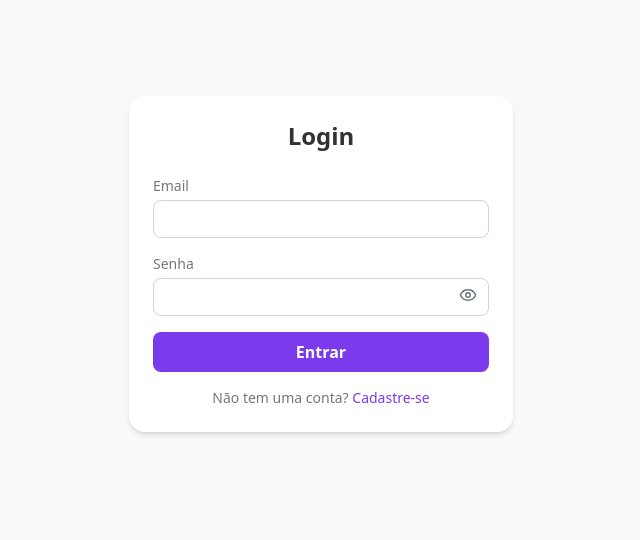
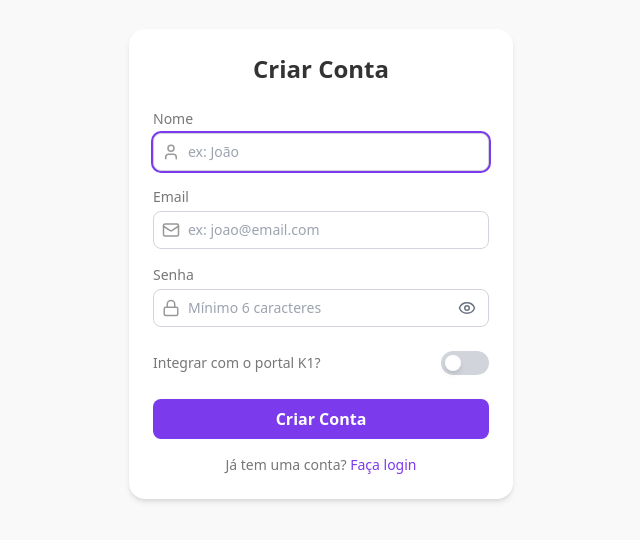
Before and after one commit to lealflavio/Projeto-Geral, a React (Vite) app in the folder dashboard/frontend/: page / in a window 1280 px wide. Shown: the part 136-676 px from the top of the page, without its empty margins (319-959 px from the left). Built offline with nearby package versions, Linux system fonts and the light colour scheme.

Commit message:
Update LoginPage.jsx

```diff
--- a/dashboard/frontend/src/pages/LoginPage.jsx
+++ b/dashboard/frontend/src/pages/LoginPage.jsx
@@ -1,83 +1,235 @@
-import React, { useState } from "react";
+import React, { useState, useRef } from "react";
+import { useNavigate } from "react-router-dom";
 import axios from "axios";
-import { useNavigate } from "react-router-dom";
-import { Eye, EyeOff } from "lucide-react";
+import { Lock, Mail, Phone, User, Eye, EyeOff } from "lucide-react";
 
-const LoginPage = () => {
+const CadastroPage = () => {
+  const navigate = useNavigate();
+  const nomeRef = useRef(null);
+
+  const [nome, setNome] = useState("");
   const [email, setEmail] = useState("");
   const [senha, setSenha] = useState("");
   const [mostrarSenha, setMostrarSenha] = useState(false);
+  const [whatsapp, setWhatsapp] = useState("");
+  const [integrar, setIntegrar] = useState(false);
+  const [usuarioPortal, setUsuarioPortal] = useState("");
+  const [senhaPortal, setSenhaPortal] = useState("");
+  const [mostrarSenhaPortal, setMostrarSenhaPortal] = useState(false);
   const [erro, setErro] = useState("");
+  const [sucesso, setSucesso] = useState("");
   const [carregando, setCarregando] = useState(false);
-  const navigate = useNavigate();
 
-  const handleLogin = async (e) => {
+  React.useEffect(() => {
+    nomeRef.current && nomeRef.current.focus();
+  }, []);
+
+  const validarCampos = () => {
+    if (nome.trim().length < 3) return "Nome deve ter pelo menos 3 caracteres.";
+    if (!/\S+@\S+\.\S+/.test(email)) return "Email inválido.";
+    if (senha.length < 6) return "Senha deve ter pelo menos 6 caracteres.";
+    if (integrar) {
+      if (!usuarioPortal.trim()) return "Usuário do portal é obrigatório.";
+      if (!senhaPortal.trim()) return "Senha do portal é obrigatória.";
+      if (whatsapp && !/^\d{8,13}$/.test(whatsapp)) return "WhatsApp inválido.";
+    }
+    return null;
+  };
+
+  const handleCadastro = async (e) => {
     e.preventDefault();
     setErro("");
+    setSucesso("");
+
+    const erroValidacao = validarCampos();
+    if (erroValidacao) {
+      setErro(erroValidacao);
+      return;
+    }
+
     setCarregando(true);
+
     try {
-      const response = await axios.post("http://localhost:8000/auth/login", {
-        email: email,
-        senha: senha,
+      const response = await axios.post("http://localhost:8000/auth/register", {
+        nome_completo: nome,
+        email,
+        senha,
+        whatsapp: integrar ? whatsapp : "",
+        usuario_portal: integrar ? usuarioPortal : "",
+        senha_portal: integrar ? senhaPortal : "",
       });
 
-      const token = response.data.access_token;
-      localStorage.setItem("authToken", token);
-      navigate("/dashboard");
+      if (response.status === 200 || response.status === 201) {
+        setSucesso("Conta criada com sucesso! Redirecionando...");
+        setTimeout(() => navigate("/"), 1800);
+      }
     } catch (err) {
-      console.error(err);
-      setErro("Email ou senha incorretos.");
+      let mensagem = "Erro ao criar conta. Verifique os dados e tente novamente.";
+      if (err.response && err.response.data && err.response.data.detail) {
+        mensagem = err.response.data.detail;
       }
+      setErro(mensagem);
+    } finally {
       setCarregando(false);
+    }
   };
+
+  // Campo com ícone, highlight e toggle para senha
+  const InputWithIcon = ({
+    label,
+    icon,
+    type,
+    placeholder,
+    value,
+    onChange,
+    inputRef,
+    isPassword,
+    mostrarSenha,
+    setMostrarSenha,
+    ...rest
+  }) => (
+    <div>
+      <label className="block text-sm text-[#777]">{label}</label>
+      <div className="relative flex items-center border border-gray-300 rounded-lg p-2 mt-1 focus-within:ring-2 focus-within:ring-[#7C3AED] transition-all bg-white">
+        {icon}
+        <input
+          ref={inputRef}
+          type={isPassword ? (mostrarSenha ? "text" : "password") : type}
+          placeholder={placeholder}
+          className="flex-1 outline-none text-sm bg-transparent pl-2"
+          value={value}
+          onChange={onChange}
+          {...rest}
+        />
+        {isPassword && (
+          <div
+            onClick={() => setMostrarSenha(!mostrarSenha)}
+            className="absolute right-3 cursor-pointer text-gray-500"
+            tabIndex={0}
+            role="button"
+            aria-label={mostrarSenha ? "Ocultar senha" : "Mostrar senha"}
+          >
+            {mostrarSenha ? <EyeOff size={18} /> : <Eye size={18} />}
+          </div>
+        )}
+      </div>
+    </div>
+  );
 
   return (
     <div className="min-h-screen flex items-center justify-center bg-[#F9F9F9] px-4">
       <div className="bg-white p-6 rounded-2xl shadow-md w-full max-w-sm">
-        <h2 className="text-2xl font-semibold text-[#333] text-center mb-6">Login</h2>
-        <form onSubmit={handleLogin} className="space-y-4">
-          <div>
-            <label className="block text-sm text-[#777]">Email</label>
-            <input
+        <h2 className="text-2xl font-semibold text-[#333] text-center mb-6">Criar Conta</h2>
+        <form onSubmit={handleCadastro} className="space-y-4">
+
+          <InputWithIcon
+            label="Nome"
+            icon={<User size={18} className="text-[#999]" />}
+            type="text"
+            placeholder="ex: João"
+            value={nome}
+            onChange={(e) => setNome(e.target.value)}
+            inputRef={nomeRef}
+            required
+          />
+
+          <InputWithIcon
+            label="Email"
+            icon={<Mail size={18} className="text-[#999]" />}
             type="email"
-              className="w-full mt-1 border border-gray-300 rounded-lg p-2 text-sm focus:outline-none focus:ring-2 focus:ring-[#7C3AED]"
+            placeholder="ex: joao@email.com"
             value={email}
             onChange={(e) => setEmail(e.target.value)}
             required
           />
-          </div>
-          <div className="relative">
-            <label className="block text-sm text-[#777]">Senha</label>
-            <input
-              type={mostrarSenha ? "text" : "password"}
-              className="w-full mt-1 border border-gray-300 rounded-lg p-2 text-sm focus:outline-none focus:ring-2 focus:ring-[#7C3AED]"
+
+          <InputWithIcon
+            label="Senha"
+            icon={<Lock size={18} className="text-[#999]" />}
+            type="password"
+            placeholder="Mínimo 6 caracteres"
             value={senha}
             onChange={(e) => setSenha(e.target.value)}
+            isPassword
+            mostrarSenha={mostrarSenha}
+            setMostrarSenha={setMostrarSenha}
             required
           />
-            <div
-              onClick={() => setMostrarSenha(!mostrarSenha)}
-              className="absolute right-3 top-8 cursor-pointer text-gray-500"
+
+          {/* Toggle integração - switch colorido ao ativar */}
+          <div className="flex items-center justify-between py-2">
+            <label className="text-sm text-[#777]">Integrar com o portal K1?</label>
+            <button
+              type="button"
+              onClick={() => setIntegrar(!integrar)}
+              className={`w-12 h-6 flex items-center rounded-full p-1 cursor-pointer transition-all duration-300 border-none focus:outline-none
+                ${integrar ? "bg-[#7C3AED]" : "bg-gray-300"}
+              `}
+              style={{ justifyContent: integrar ? "flex-end" : "flex-start" }}
+              aria-pressed={integrar}
             >
-              {mostrarSenha ? <EyeOff size={18} /> : <Eye size={18} />}
+              <div className="bg-white w-4 h-4 rounded-full shadow-md" />
+            </button>
           </div>
-          </div>
+
+          {/* Campos extras condicionais */}
+          {integrar && (
+            <>
+              <InputWithIcon
+                label="Usuário do Portal"
+                icon={<User size={18} className="text-[#999]" />}
+                type="text"
+                placeholder="ex: joao.silva"
+                value={usuarioPortal}
+                onChange={(e) => setUsuarioPortal(e.target.value)}
+                required
+              />
+
+              <InputWithIcon
+                label="Senha do Portal"
+                icon={<Lock size={18} className="text-[#999]" />}
+                type="password"
+                placeholder="Sua senha do portal"
+                value={senhaPortal}
+                onChange={(e) => setSenhaPortal(e.target.value)}
+                isPassword
+                mostrarSenha={mostrarSenhaPortal}
+                setMostrarSenha={setMostrarSenhaPortal}
+                required
+              />
+
+              <InputWithIcon
+                label="WhatsApp"
+                icon={<Phone size={18} className="text-[#999]" />}
+                type="text"
+                placeholder="912345678"
+                value={whatsapp}
+                onChange={(e) => setWhatsapp(e.target.value)}
+              />
+
+              <p className="text-xs text-[#999] -mt-2">Poderá fazer mais tarde, se preferir.</p>
+            </>
+          )}
+
           {erro && <p className="text-red-500 text-sm">{erro}</p>}
+          {sucesso && <p className="text-green-600 text-sm">{sucesso}</p>}
+
           <button
             type="submit"
-            className="w-full bg-[#7C3AED] text-white py-2 rounded-lg font-semibold hover:bg-[#6B21A8]"
+            className="w-full bg-[#7C3AED] text-white py-2 rounded-lg font-semibold hover:bg-[#6B21A8] transition"
             disabled={carregando}
           >
-            {carregando ? "Entrando..." : "Entrar"}
+            {carregando ? "Criando..." : "Criar Conta"}
           </button>
         </form>
+
         <p className="text-sm text-center text-[#777] mt-4">
-          Não tem uma conta?{" "}
+          Já tem uma conta?{' '}
           <span
             className="text-[#7C3AED] hover:underline cursor-pointer"
-            onClick={() => navigate("/cadastro")}
+            onClick={() => navigate("/")}
           >
-            Cadastre-se
+            Faça login
           </span>
         </p>
       </div>
@@ -85,4 +237,4 @@ const LoginPage = () => {
   );
 };
 
-export default LoginPage;
+export default CadastroPage;
```
Lines whose indentation alone changed are shown as unchanged.
